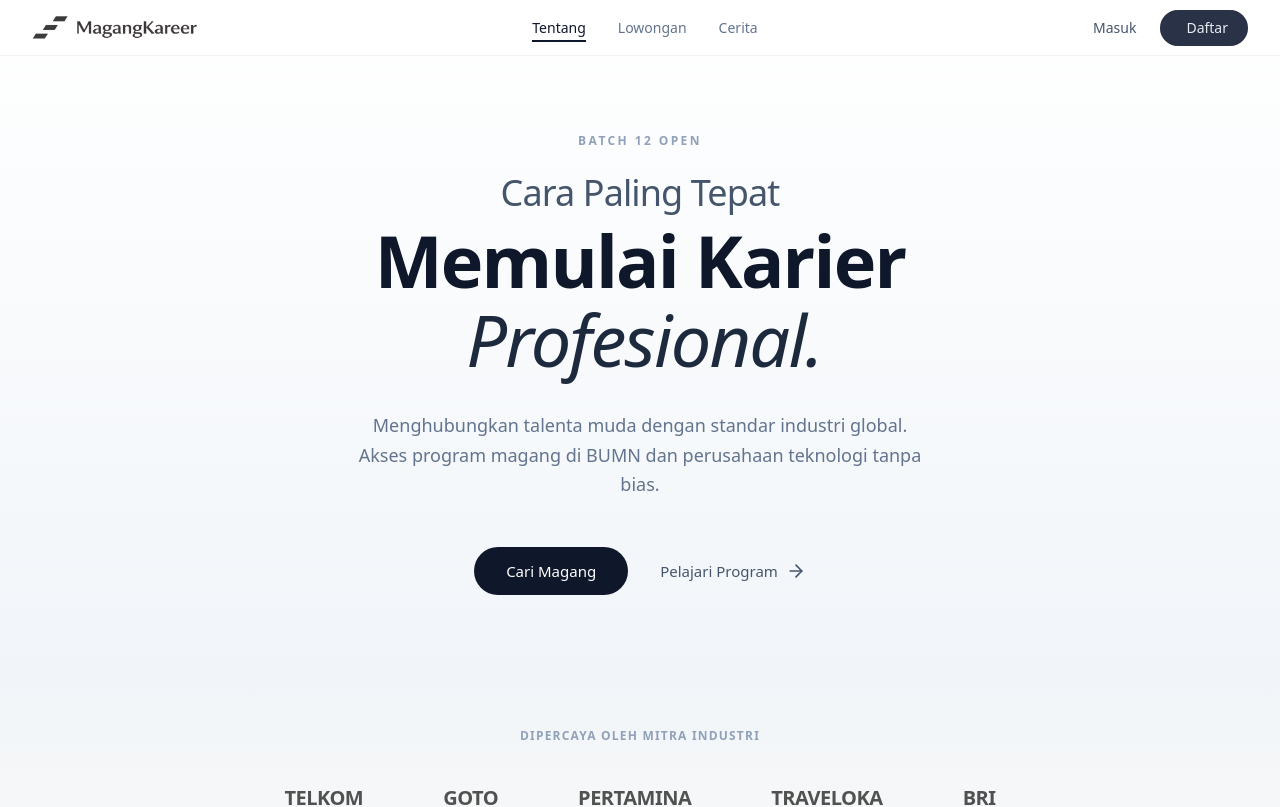
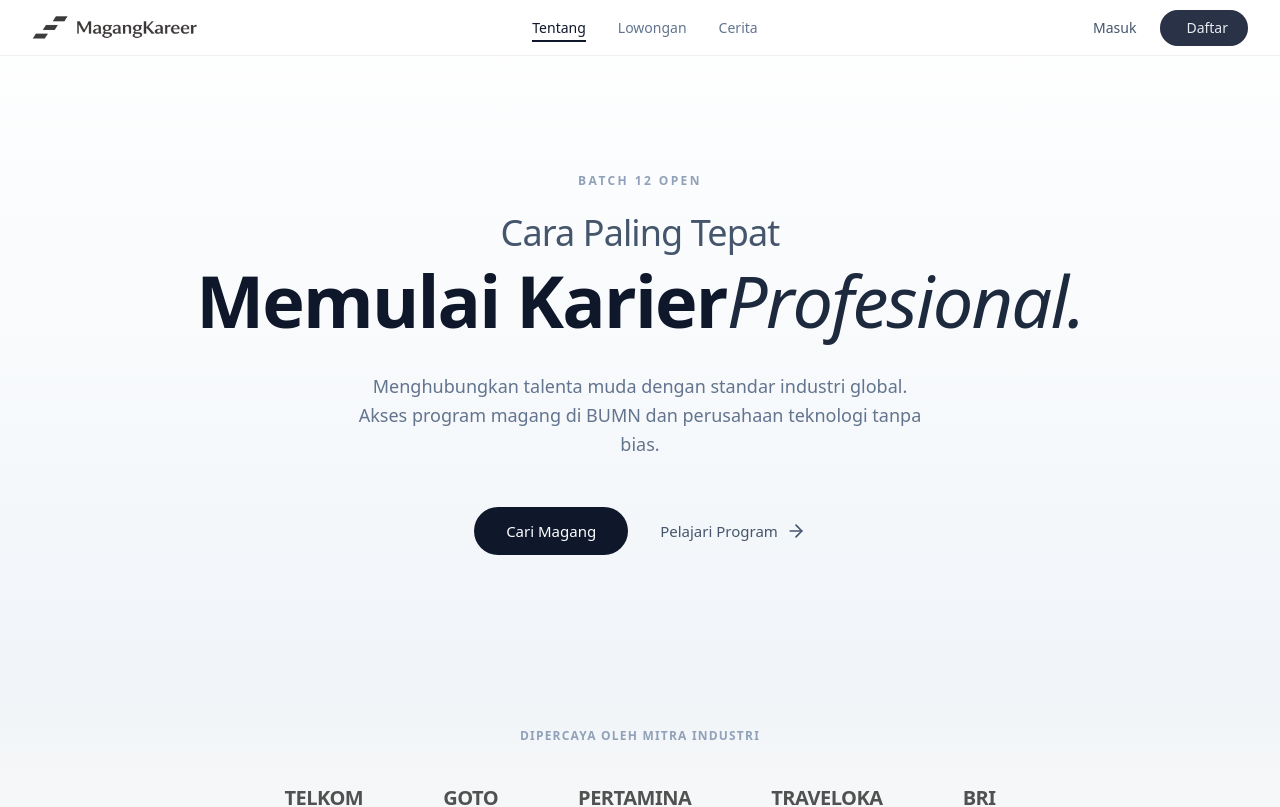
Before and after one commit to dzakwanfadhlullah/MagangKareer, a Next.js app in the folder apps/web/: page / in a window 1280 px wide. Shown: the top 807 px of the page. Built offline with nearby package versions, Linux system fonts and the light colour scheme.

Commit message:
Phase 2.1: Animated Text Split Character

```diff
--- a/apps/web/src/components/sections/HeroSection.tsx
+++ b/apps/web/src/components/sections/HeroSection.tsx
@@ -4,34 +4,100 @@ import Link from "next/link";
 import { motion } from "framer-motion";
 import { ArrowRight } from "lucide-react";
 
+// Animated text component that splits into characters
+function AnimatedText({
+    text,
+    className,
+    delay = 0
+}: {
+    text: string;
+    className?: string;
+    delay?: number;
+}) {
+    return (
+        <span className={className} style={{ display: "inline-block" }}>
+            {text.split("").map((char, index) => (
+                <motion.span
+                    key={index}
+                    initial={{ opacity: 0, y: 20 }}
+                    animate={{ opacity: 1, y: 0 }}
+                    transition={{
+                        type: "spring" as const,
+                        damping: 12,
+                        stiffness: 200,
+                        delay: delay + index * 0.03,
+                    }}
+                    style={{ display: "inline-block" }}
+                >
+                    {char === " " ? "\u00A0" : char}
+                </motion.span>
+            ))}
+        </span>
+    );
+}
+
 export function HeroSection() {
     return (
-        <section className="relative flex min-h-[85vh] flex-col items-center justify-center px-6 pt-32 pb-20 transition-white-to-mist">
-            <motion.div
-                initial={{ opacity: 0, y: 30 }}
-                animate={{ opacity: 1, y: 0 }}
-                transition={{ duration: 0.6, ease: "easeOut" }}
-                className="mx-auto max-w-4xl text-center"
-            >
-                <p className="mb-6 text-xs font-semibold uppercase tracking-[0.2em] text-slate-400">
+        <section className="relative flex min-h-[85vh] flex-col items-center justify-center px-6 pt-32 pb-20 transition-white-to-mist overflow-hidden">
+            <div className="mx-auto max-w-4xl text-center">
+                {/* Badge */}
+                <motion.p
+                    initial={{ opacity: 0, y: 10 }}
+                    animate={{ opacity: 1, y: 0 }}
+                    transition={{ duration: 0.4, delay: 0.1 }}
+                    className="mb-6 text-xs font-semibold uppercase tracking-[0.2em] text-slate-400"
+                >
                     Batch 12 Open
-                </p>
+                </motion.p>
+
+                {/* Headline */}
                 <h1 className="mb-8 text-slate-900">
-                    <span className="block text-3xl md:text-4xl font-medium tracking-tight text-slate-600 mb-2">
+                    {/* Line 1 */}
+                    <motion.span
+                        initial={{ opacity: 0, y: 20 }}
+                        animate={{ opacity: 1, y: 0 }}
+                        transition={{ duration: 0.5, delay: 0.2 }}
+                        className="block text-3xl md:text-4xl font-medium tracking-tight text-slate-600 mb-2"
+                    >
                         Cara Paling Tepat
-                    </span>
+                    </motion.span>
+
+                    {/* Line 2 - Main headline */}
                     <span className="block text-6xl md:text-7xl font-bold tracking-tight leading-[1.1]">
-                        Memulai Karier{" "}
-                        <span className="font-serif italic font-normal text-slate-800 ml-2">
-                            Profesional.
+                        <motion.span
+                            initial={{ opacity: 0, x: -20 }}
+                            animate={{ opacity: 1, x: 0 }}
+                            transition={{ duration: 0.5, delay: 0.4 }}
+                            className="inline-block"
+                        >
+                            Memulai Karier{" "}
+                        </motion.span>
+
+                        {/* Animated "Profesional." - per character */}
+                        <span className="font-serif italic font-normal text-slate-800">
+                            <AnimatedText text="Profesional." delay={0.6} />
                         </span>
                     </span>
                 </h1>
-                <p className="mx-auto mb-12 max-w-xl text-lg leading-relaxed text-slate-500 font-light">
+
+                {/* Description */}
+                <motion.p
+                    initial={{ opacity: 0, y: 20 }}
+                    animate={{ opacity: 1, y: 0 }}
+                    transition={{ duration: 0.5, delay: 0.9 }}
+                    className="mx-auto mb-12 max-w-xl text-lg leading-relaxed text-slate-500 font-light"
+                >
                     Menghubungkan talenta muda dengan standar industri global. Akses
                     program magang di BUMN dan perusahaan teknologi tanpa bias.
-                </p>
-                <div className="flex flex-col items-center justify-center gap-5 sm:flex-row sm:gap-8">
+                </motion.p>
+
+                {/* CTA Buttons */}
+                <motion.div
+                    initial={{ opacity: 0, y: 20 }}
+                    animate={{ opacity: 1, y: 0 }}
+                    transition={{ duration: 0.5, delay: 1.1 }}
+                    className="flex flex-col items-center justify-center gap-5 sm:flex-row sm:gap-8"
+                >
                     <Link
                         href="#lowongan"
                         className="group inline-flex h-12 items-center justify-center rounded-full bg-slate-900 px-8 text-[15px] font-medium text-white transition-all hover:bg-slate-800 hover:shadow-lg hover:shadow-slate-200"
@@ -45,8 +111,8 @@ export function HeroSection() {
                         Pelajari Program
                         <ArrowRight className="w-5 h-5 transition-transform group-hover:translate-x-1" />
                     </Link>
-                </div>
-            </motion.div>
+                </motion.div>
+            </div>
         </section>
     );
 }
```
